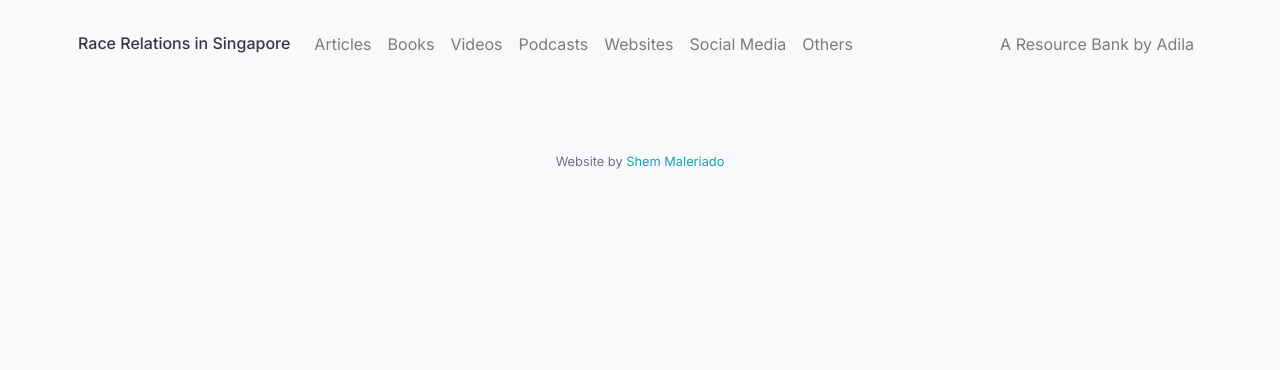
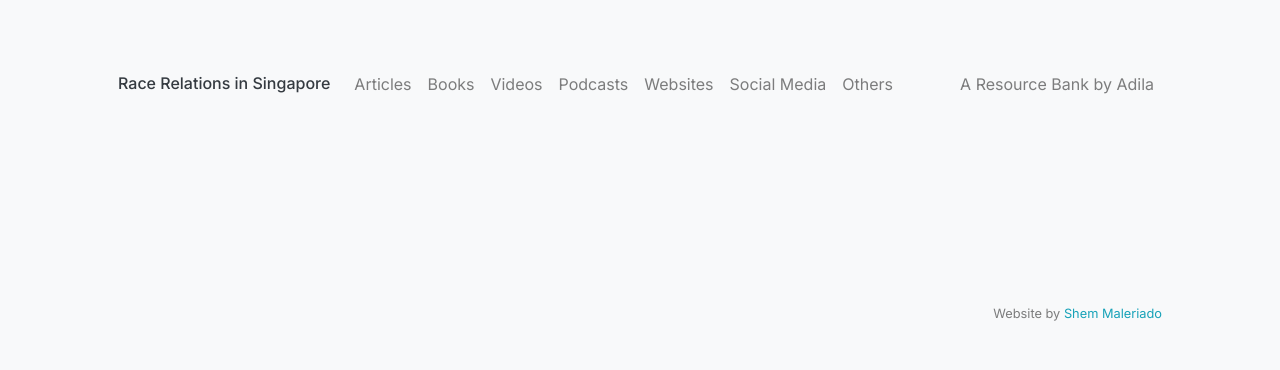
Before and after one commit to sheimoria/race-relations-in-sg, a Flask app: page /books in a window 1280 px wide. Shown: the top 370 px of the page. Run offline with Flask 2, Linux system fonts and the light colour scheme; some libraries are stand-ins or nearby versions.

Commit message:
Changed spacing and colors

```diff
--- a/templates/layout.html
+++ b/templates/layout.html
@@ -24,8 +24,8 @@
     </head>
 
     <body class="bg-light text-dark">
-        <nav class="navbar bg-light navbar-expand-lg navbar-light">
-            <div class="container p-2">
+        <nav class="navbar navbar-expand-lg navbar-light">
+            <div class="container p-2 p-lg-5">
                 <h6 class="mt-3 mr-3"><a class="text-dark" href="/">Race Relations in Singapore</a></h6>
 
                 <button aria-controls="navbar" aria-expanded="false" aria-label="Toggle navigation" class="navbar-toggler"
@@ -55,12 +55,12 @@
             </div>
         </nav>
 
-        <main class="container p-4">
+        <main class="container p-4 p-lg-5">
             {% block main %}
             {% endblock %}
         </main>
 
-        <footer class="small text-center text-muted p-4">
+        <footer class="container small text-right text-black-50 p-4 p-lg-5">
             Website by <a class="text-info" href="https://www.instagram.com/sheimoria/?hl=en">Shem Maleriado</a>
         </footer>
     </body>
--- a/templates/resources.html
+++ b/templates/resources.html
@@ -8,8 +8,9 @@
 <div class="row">
     <div class="col-lg">
         {% for row in values %}
-        <h6 class="text-left"><a class="text-info" href="{{ row[4] }}">{{ row[2] }}</a></h6>
-        <p class="text-left border-bottom border-secondary pb-5 mb-5">{{ row[3] }}</p>
+        <h6 class="text-left pb-2"><a class="text-info" href="{{ row[4] }}">{{ row[2] }}</a></h6>
+        <p class="text-left mb-5">{{ row[3] }}</p>
+        <p class="border-bottom text-black-50 mb-5"></p>
         {% endfor %}
     </div>
 </div>
--- a/templates/resources2.html
+++ b/templates/resources2.html
@@ -8,9 +8,10 @@
 <div class="row">
     <div class="col-lg">
         {% for row in values %}
-        <h6 class="text-left"><a class="text-info" {% if http not in row[4] %} href="http://{{ row[4] }}" {% else %}
+        <h6 class="text-left pb-2"><a class="text-info" {% if http not in row[4] %} href="http://{{ row[4] }}" {% else %}
                 href="{{ row[4] }}" {% endif %}>{{ row[2] }}</a></h6>
-        <p class="text-left border-bottom border-secondary pb-5 mb-5">{{ row[3] }}</p>
+        <p class="text-left pb-5 mb-5">{{ row[3] }}</p>
+        <p class="border-bottom text-black-50"></p>
         {% endfor %}
     </div>
 </div>
```
